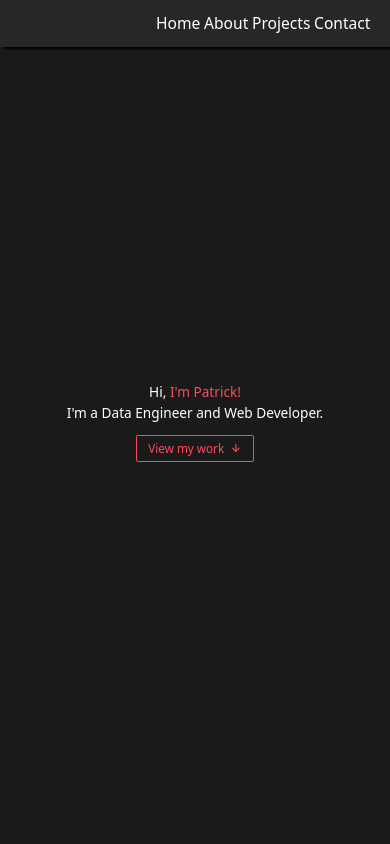
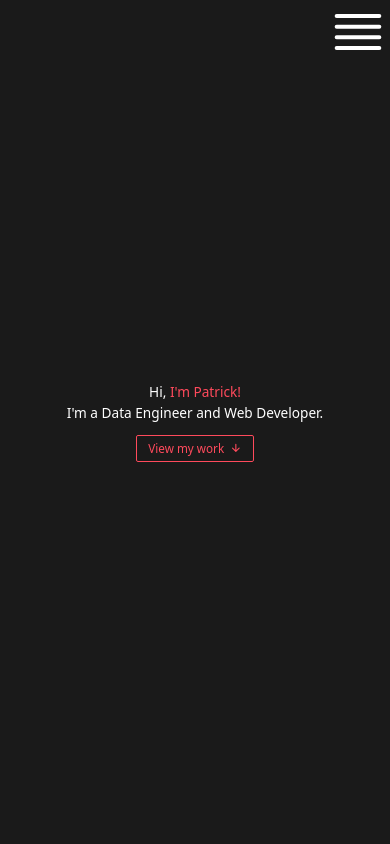
Before and after one commit to PatrickJODonnell/portfolio, a Nuxt app: page / in a window 390 px wide. Shown: the top 844 px of the page. Built offline with nearby package versions, Linux system fonts and the light colour scheme.

Commit message:
added hamburger menu

```diff
--- a/app.vue
+++ b/app.vue
@@ -14,6 +14,7 @@
   const num1 = ref<number>(Math.floor(Math.random() * 10));
   const num2 = ref<number>(Math.floor(Math.random() * 10));
   const captchaAnswer = ref<string>('');
+  const hamburgerToggle = ref<boolean>(false);
 
   // Window Width
   const windowWidth = ref(0);
@@ -33,6 +34,11 @@
   onBeforeUnmount(() => {
     window.removeEventListener("resize", updateWindowWidth);
   });
+
+  // Handling Hamburger Menu
+  const toggleHamMenu = (): void => {
+    hamburgerToggle.value = !hamburgerToggle.value;
+  }
 
   // Handling Nav Button
   const navToAbout = (): void => {
@@ -147,7 +153,7 @@
   <div>
     <NuxtLayout>
       <header>
-        <nav class="nav">
+        <nav v-if="windowWidth >= 1301" class="nav">
           <ul>
             <li>
               <a href="#home">Home</a>
@@ -163,6 +169,27 @@
             </li>
           </ul>
         </nav>
+        <div v-else class="hamburger">
+          <IconsHamburger @click="toggleHamMenu()" class="hamburgerImage" />
+        </div>
+        <div v-if="hamburgerToggle && windowWidth < 1301">
+          <nav class="hamburger-nav">
+            <ul>
+              <li>
+                <a href="#home" @click="toggleHamMenu()">Home</a>
+              </li>
+              <li>
+                <a href="#about" @click="toggleHamMenu()">About</a>
+              </li>
+              <li>
+                <a href="#projects" @click="toggleHamMenu()">Projects</a>
+              </li>
+              <li>
+                <a href="#contact" @click="toggleHamMenu()">Contact</a>
+              </li>
+            </ul>
+          </nav>
+        </div>
       </header>
       <div>
         <div class="home" id="home">
--- a/assets/main.scss
+++ b/assets/main.scss
@@ -30,6 +30,51 @@ html {
     height: 2vw;
     background-color: #FF5A5A;
     z-index: -1;
+}
+
+// Hamburger CSS
+.hamburger {
+    display: flex;
+    flex-direction: column;
+    justify-content: center;
+    align-items: end;
+    color: white;
+    font-size: 4em;
+    top: 0;
+    z-index: 998;
+    position: fixed;
+    width: 100%;
+}
+
+.hamburgerImage  {
+    cursor: pointer;
+}
+
+.hamburger-nav {
+    position: fixed;
+    color: white;
+    font-size: 2em;
+    top: 55px;
+    right: 10px;
+    z-index: 998;
+    display: flex;
+    flex-direction: column;
+    justify-content: center;
+    align-items: end;
+    width: 100%;
+
+}
+
+.hamburger-nav ul {
+    padding: 10px 20px;
+    border-radius: 5%;
+    transition: transform 0.5s ease;
+    opacity: 97.5%;
+    background-color: #272727;
+}
+
+.hamburger-nav ul li:hover {
+    color: #ff4a5c;
 }
 
 // Navbar scss
@@ -673,3 +718,19 @@ footer img:hover {
         padding: 0.3em 1em;
     }
 }
+
+@media screen and (max-width: 600px) {
+    // Top Top button and footer resize
+    .to-top-btn {
+        padding: 0.75em 0.5em !important;
+        margin-bottom: 5px;
+    }
+
+    .to-top-btn:hover {
+        padding: 0.75em 0.5em !important;
+        margin-bottom: 5px;
+    }
+    footer {
+        font-size: 0.5em !important;
+    }
+}
--- /dev/null
+++ b/components/icons/Hamburger.vue
@@ -0,0 +1,10 @@
+
+<template>
+  <svg xmlns="http://www.w3.org/2000/svg" width="1em" height="1em" viewBox="0 0 24 24"><path fill="currentColor" d="M20 10.75H4a.75.75 0 0 1 0-1.5h16a.75.75 0 0 1 0 1.5m0-4H4a.75.75 0 0 1 0-1.5h16a.75.75 0 0 1 0 1.5m0 8H4a.75.75 0 0 1 0-1.5h16a.75.75 0 0 1 0 1.5m0 4H4a.75.75 0 0 1 0-1.5h16a.75.75 0 0 1 0 1.5"></path></svg>
+</template>
+
+<script lang="ts">
+export default {
+  name: 'PrimeAlignJustify'
+}
+</script>
```
